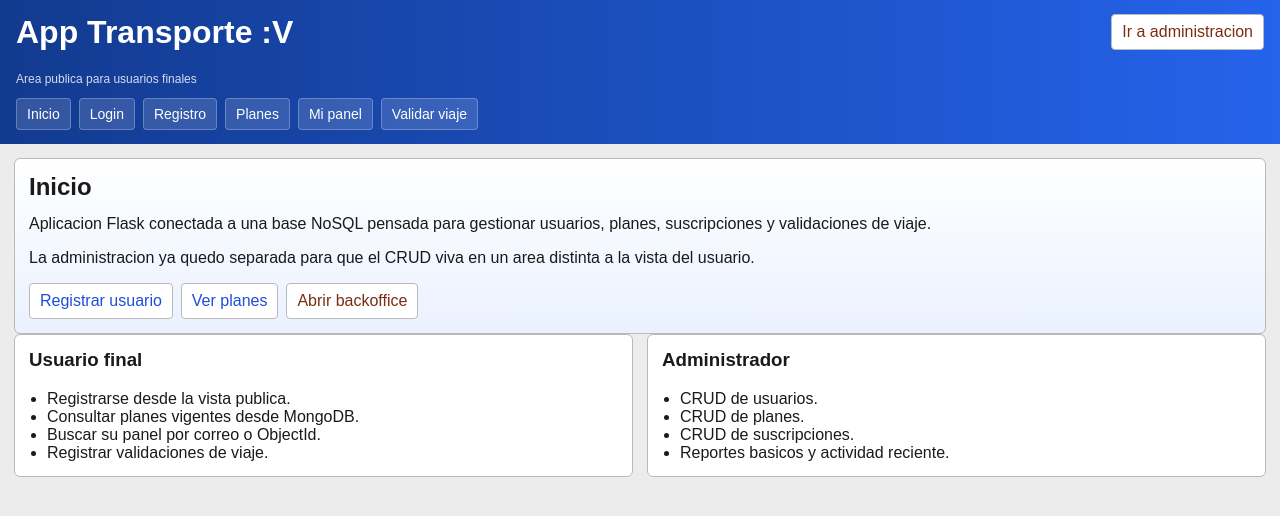
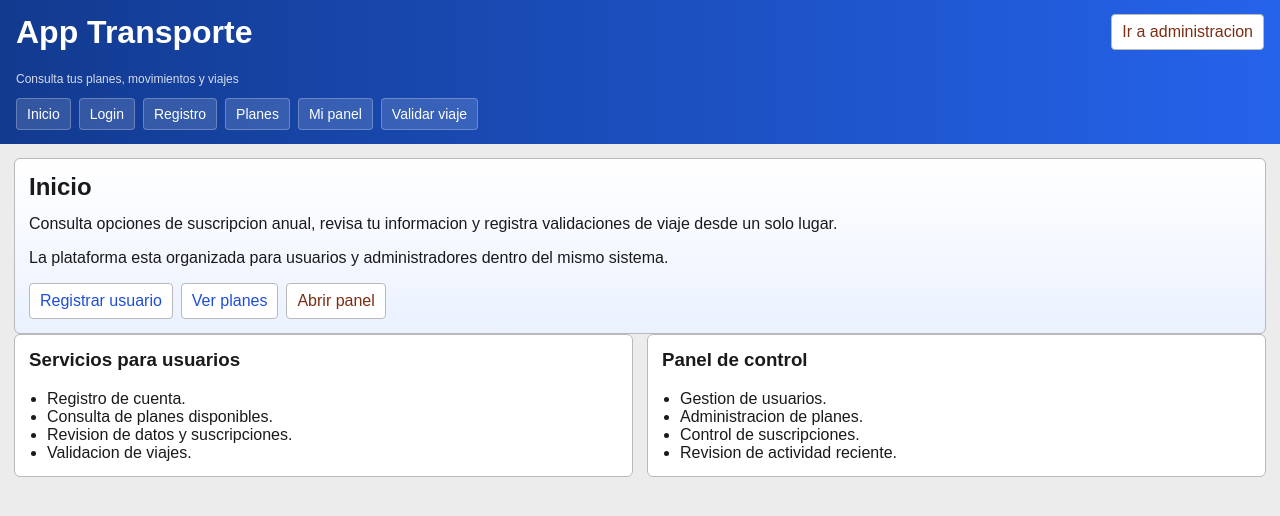
Before and after one commit to Dre-OwO/App-Transporte, a Flask app: page / in a window 1280 px wide. Shown: the top 516 px of the page. Run offline with Flask 3, Linux system fonts and the light colour scheme.

Commit message:
docs: :memo: It was corrected the texts in the templates
Now the texts in every view gives relevant information and are not longer just a template

```diff
--- a/app.py
+++ b/app.py
@@ -232,7 +232,7 @@ def validar_viaje():
         form_data = _validation_form_from_request(request.form)
         try:
             resultado = register_validation(form_data)
-            flash("Validacion registrada en MongoDB.", "success")
+            flash("Validacion registrada correctamente.", "success")
         except DatabaseError as exc:
             flash(str(exc), "error")
 
--- a/templates/admin/base_admin.html
+++ b/templates/admin/base_admin.html
@@ -10,8 +10,8 @@
   <header class="admin-header">
     <div class="header-row">
       <div>
-        <h1>Backoffice de administracion</h1>
-        <div class="header-note">Area separada para gestion del sistema y futuras operaciones CRUD</div>
+        <h1>Panel administrativo</h1>
+        <div class="header-note">Gestion general de usuarios, planes y suscripciones</div>
       </div>
       <a class="public-link" href="{{ url_for('inicio') }}">Volver al sitio publico</a>
     </div>
--- a/templates/admin/planes.html
+++ b/templates/admin/planes.html
@@ -42,7 +42,7 @@
         </tbody>
       </table>
     {% else %}
-      <p class="empty-state">No hay planes cargados en MongoDB.</p>
+      <p class="empty-state">No hay planes registrados.</p>
     {% endif %}
   </div>
 
--- a/templates/admin/reportes.html
+++ b/templates/admin/reportes.html
@@ -2,12 +2,12 @@
 {% block contenido %}
 <section class="box admin-hero">
   <h2 class="page-title">Reportes</h2>
-  <p>Consultas basicas calculadas sobre las colecciones de MongoDB.</p>
+  <p>Resumen de actividad y ocupacion del sistema.</p>
 </section>
 
 {% if db_warning %}
   <section class="box warning-box">
-    <strong>Atencion:</strong> {{ db_warning }}
+    <strong>No fue posible cargar la informacion:</strong> {{ db_warning }}
   </section>
 {% endif %}
 
--- a/templates/admin/usuarios.html
+++ b/templates/admin/usuarios.html
@@ -42,7 +42,7 @@
         </tbody>
       </table>
     {% else %}
-      <p class="empty-state">No hay usuarios cargados en la coleccion.</p>
+      <p class="empty-state">No hay usuarios registrados.</p>
     {% endif %}
   </div>
 
--- a/templates/public/base_public.html
+++ b/templates/public/base_public.html
@@ -10,8 +10,8 @@
   <header class="site-header">
     <div class="header-row">
       <div>
-        <h1>App Transporte :V</h1>
-        <div class="header-note">Area publica para usuarios finales</div>
+        <h1>App Transporte</h1>
+        <div class="header-note">Consulta tus planes, movimientos y viajes</div>
       </div>
       <a class="admin-link" href="{{ url_for('admin') }}">Ir a administracion</a>
     </div>
--- a/templates/public/inicio.html
+++ b/templates/public/inicio.html
@@ -2,32 +2,32 @@
 {% block contenido %}
 <section class="box hero">
   <h2 class="page-title">Inicio</h2>
-  <p>Aplicacion Flask conectada a una base NoSQL pensada para gestionar usuarios, planes, suscripciones y validaciones de viaje.</p>
-  <p>La administracion ya quedo separada para que el CRUD viva en un area distinta a la vista del usuario.</p>
+  <p>Consulta opciones de suscripcion anual, revisa tu informacion y registra validaciones de viaje desde un solo lugar.</p>
+  <p>La plataforma esta organizada para usuarios y administradores dentro del mismo sistema.</p>
   <div class="actions-inline">
     <a class="public-link" href="{{ url_for('registro') }}">Registrar usuario</a>
     <a class="public-link" href="{{ url_for('planes') }}">Ver planes</a>
-    <a class="admin-link" href="{{ url_for('admin') }}">Abrir backoffice</a>
+    <a class="admin-link" href="{{ url_for('admin') }}">Abrir panel</a>
   </div>
 </section>
 
 <section class="content-grid">
   <div class="box">
-    <h3>Usuario final</h3>
+    <h3>Servicios para usuarios</h3>
     <ul>
-      <li>Registrarse desde la vista publica.</li>
-      <li>Consultar planes vigentes desde MongoDB.</li>
-      <li>Buscar su panel por correo o ObjectId.</li>
-      <li>Registrar validaciones de viaje.</li>
+      <li>Registro de cuenta.</li>
+      <li>Consulta de planes disponibles.</li>
+      <li>Revision de datos y suscripciones.</li>
+      <li>Validacion de viajes.</li>
     </ul>
   </div>
   <div class="box">
-    <h3>Administrador</h3>
+    <h3>Panel de control</h3>
     <ul>
-      <li>CRUD de usuarios.</li>
-      <li>CRUD de planes.</li>
-      <li>CRUD de suscripciones.</li>
-      <li>Reportes basicos y actividad reciente.</li>
+      <li>Gestion de usuarios.</li>
+      <li>Administracion de planes.</li>
+      <li>Control de suscripciones.</li>
+      <li>Revision de actividad reciente.</li>
     </ul>
   </div>
 </section>
--- a/templates/public/login.html
+++ b/templates/public/login.html
@@ -2,7 +2,7 @@
 {% block contenido %}
 <section class="box">
   <h2 class="page-title">Login de usuario</h2>
-  <p>El login real aun no esta implementado. En esta entrega la parte funcional esta enfocada en el CRUD administrativo y en el consumo de MongoDB.</p>
-  <p>Puedes usar el registro publico y el panel por identificador para probar la data real mientras dejamos lista la autenticacion para una fase posterior.</p>
+  <p>Accede a tu cuenta para consultar movimientos, suscripciones y validaciones.</p>
+  <p>Si aun no cuentas con acceso, puedes registrar tu informacion desde la opcion de registro.</p>
 </section>
 {% endblock %}
--- a/templates/public/panel_usuario.html
+++ b/templates/public/panel_usuario.html
@@ -13,7 +13,7 @@
 
 {% if db_warning %}
   <section class="box warning-box">
-    <strong>Atencion:</strong> {{ db_warning }}
+    <strong>No fue posible cargar la informacion:</strong> {{ db_warning }}
   </section>
 {% endif %}
 
@@ -111,7 +111,7 @@
   </section>
 {% else %}
   <section class="box">
-    <p class="empty-state">Ingresa un correo o ObjectId para consultar un usuario real almacenado en MongoDB.</p>
+    <p class="empty-state">Ingresa tu correo o tu identificador para consultar la informacion de tu cuenta.</p>
   </section>
 {% endif %}
 {% endblock %}
--- a/templates/public/planes.html
+++ b/templates/public/planes.html
@@ -28,7 +28,7 @@
       </tbody>
     </table>
   {% else %}
-    <p class="empty-state">No hay planes activos en este momento. Puedes crearlos desde el area administrativa.</p>
+    <p class="empty-state">No hay planes activos en este momento.</p>
   {% endif %}
 </section>
 {% endblock %}
--- a/templates/public/validar_viaje.html
+++ b/templates/public/validar_viaje.html
@@ -25,7 +25,7 @@
       <p><strong>Ruta:</strong> {{ resultado.ruta }}</p>
       <p><strong>Motivo:</strong> {{ resultado.motivo }}</p>
     {% else %}
-      <p class="empty-state">Todavia no se ha enviado ninguna validacion en esta vista.</p>
+      <p class="empty-state">Completa el formulario para revisar el resultado de la validacion.</p>
     {% endif %}
   </div>
 </section>
```
Also changed, not shown: templates/admin/dashboard.html (+12 -12 lines), templates/public/registro.html (+4 -4 lines).
